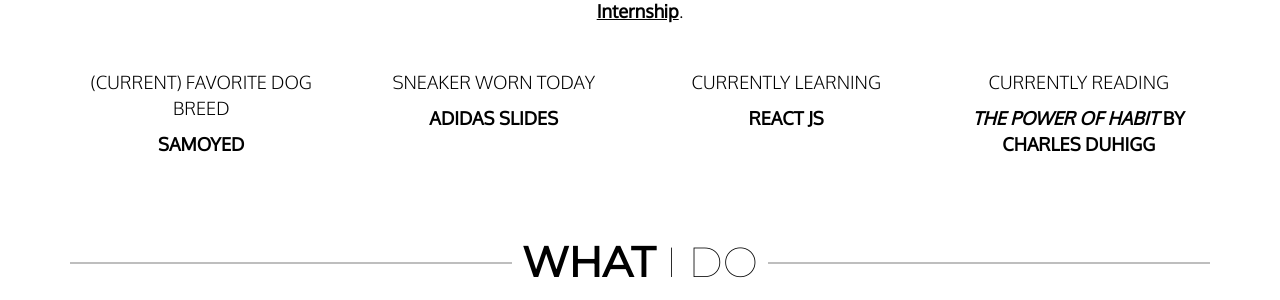
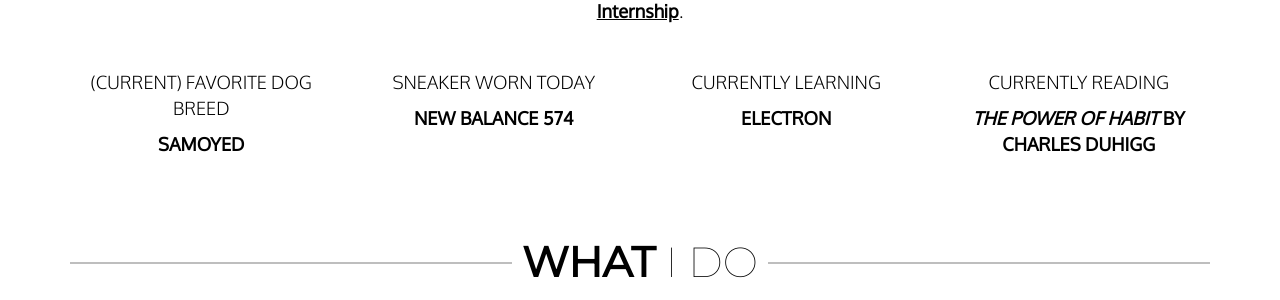
Before and after one commit to haanmiba/haanmiba.github.io, a Jekyll site: the page built from index.md, in a window 1280 px wide and 900 px high, scrolled down 1116 px. Shown: the part 154-454 px from the top of the window. Built offline with Jekyll 4.4.1, drawn with Linux system fonts in a browser that asks for light colours; nearby versions of some CDN libraries.

Commit message:
Update about.yml

```diff
--- a/_data/about.yml
+++ b/_data/about.yml
@@ -6,8 +6,8 @@ currently:
   - action: 'seeking a'
     subject: 'Summer 2019 Summer Internship'
 dog: 'Samoyed'
-sneaker: 'Adidas Slides'
-learning: 'React JS'
+sneaker: 'New Balance 574'
+learning: 'Electron'
 reading:
   book: 'The Power of Habit'
   author: 'Charles Duhigg'
```
